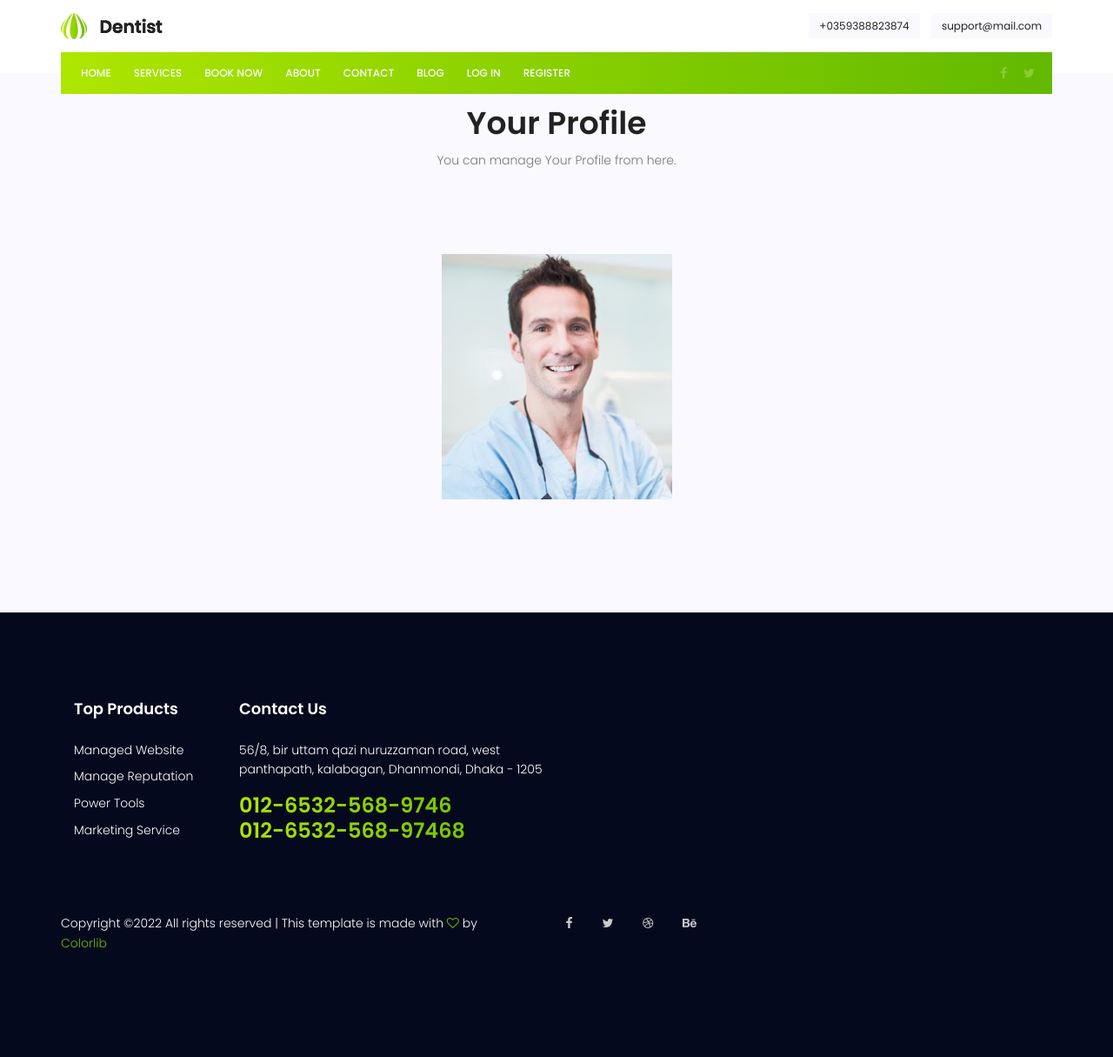
After one commit to kostadinov1/dental_v2, a Django app: page /accounts/profile/1/ in a window 1280 px wide. The commit adds this page. Shown: the whole page at 87% size. Run offline with Django 4.2, Linux system fonts and the light colour scheme; tables that the repository leaves empty hold one stand-in row (values such as "Sample post"); some libraries are stand-ins or nearby versions.

Commit message:
added profile views

```diff
--- /dev/null
+++ b/templates/accounts/profile-edit.html
@@ -0,0 +1,5 @@
+{% extends 'base/base.html' %}
+{% load static %}
+{% block main-content %}
+
+{% endblock %}
--- /dev/null
+++ b/templates/accounts/profile.html
@@ -0,0 +1,32 @@
+{% extends 'base/base.html' %}
+{% block main-content %}
+			<!-- Start team Area -->
+		    <section class="team-area section-gap" id="team">
+		        <div class="container">
+		            <div class="row d-flex justify-content-center">
+		                <div class="menu-content pb-70 col-lg-8">
+		                    <div class="title text-center">
+		                        <h1 class="mb-10">Your Profile</h1>
+		                        <p>You can manage Your Profile from here.</p>
+		                    </div>
+		                </div>
+		            </div>
+
+		            <div class="row justify-content-center d-flex align-items-center">
+		                <div class="col-lg-3 col-md-6 single-team">
+		                    <div class="thumb">
+		                        <img class="img-fluid" src="img/t1.jpg" alt="">
+		                        <div class="align-items-end justify-content-center d-flex">
+		                            <p>
+		                            	inappropriate behavior
+		                            </p>
+		                            <h4>Andy Florence</h4>
+		                        </div>
+		                    </div>
+		                </div>
+
+		            </div>
+		        </div>
+		    </section>
+		    <!-- End team Area -->
+{% endblock %}
--- a/templates/base/base.html
+++ b/templates/base/base.html
@@ -69,7 +69,11 @@
 				          <li><a href="{% url 'login' %}">Log In</a></li>
 				          <li><a href="{% url 'register' %}">Register</a></li>
                           {% else %}
-                          <li><a href="#">Profile</a></li>
+                                {% if request.user.has_profile %}
+                                    <li><a href="{% url 'profile' request.user.id %}">Profile</a></li>
+                                {% else %}
+                                    <li><a href="{% url 'profile create' %}">Profile</a></li>
+                                {% endif %}
 				          <li><a href="{% url 'logout' %}">Log Out</a></li>
                           {% endif %}
 				        </ul>
@@ -110,31 +114,7 @@
 								<h3>012-6532-568-97468</h3>
 							</div>
 						</div>
-						<div class="col-lg-6  col-md-12">
-							<div class="single-footer-widget newsletter">
-								<h6>Newsletter</h6>
-								<p>You can trust us. we only send promo offers, not a single spam.</p>
-								<div id="mc_embed_signup">
-									<form target="_blank" novalidate="true" action="https://spondonit.us12.list-manage.com/subscribe/post?u=1462626880ade1ac87bd9c93a&amp;id=92a4423d01" method="get" class="form-inline">
 
-										<div class="form-group row" style="width: 100%">
-											<div class="col-lg-8 col-md-12">
-												<input name="EMAIL" placeholder="Your Email Address" onfocus="this.placeholder = ''" onblur="this.placeholder = 'Your Email Address '" required="" type="email">
-												<div style="position: absolute; left: -5000px;">
-													<input name="b_36c4fd991d266f23781ded980_aefe40901a" tabindex="-1" value="" type="text">
-												</div>
-											</div>
-
-											<div class="col-lg-4 col-md-12">
-												<button class="nw-btn primary-btn">Subscribe<span class="lnr lnr-arrow-right"></span></button>
-											</div>
-										</div>
-										<div class="info"></div>
-									</form>
-								</div>
-							</div>
-						</div>
-					</div>
 
 					<div class="row footer-bottom d-flex justify-content-between">
 						<p class="col-lg-8 col-sm-12 footer-text m-0"><!-- Link back to Colorlib can't be removed. Template is licensed under CC BY 3.0. -->
--- a/web/accounts/models.py
+++ b/web/accounts/models.py
@@ -13,6 +13,8 @@ class AppUser(auth_models.AbstractBaseUser, auth_models.PermissionsMixin):
     is_superuser = models.BooleanField(default=False)
     is_staff = models.BooleanField(default=False,)
     is_active = models.BooleanField(default=True)
+
+    has_profile = models.BooleanField(default=False)
 
     objects = AppUsersManager()
 
--- a/web/accounts/urls.py
+++ b/web/accounts/urls.py
@@ -1,10 +1,15 @@
 from django.urls import path
 
-from web.accounts.views import UserRegistrationView, UserLoginView, logout_view
+from web.accounts.views import UserRegistrationView, UserLoginView, logout_view, ProfileDetailsView, \
+    CreateUserProfileView, EditProfileView, DeleteProfileView
 
 urlpatterns = (
     path('register/', UserRegistrationView.as_view(), name='register'),
     path('login/', UserLoginView.as_view(), name='login'),
     path('logout/', logout_view, name='logout'),
+    path('profile/<int:pk>/', ProfileDetailsView.as_view(), name='profile'),
+    path('profile-create/', CreateUserProfileView.as_view(), name='profile create'),
+    path('profile-edit/<int:pk>/', EditProfileView.as_view(), name='profile edit'),
+    path('profile-delete/<int:pk>/', DeleteProfileView.as_view(), name='profile delete')
 
 )
--- a/web/accounts/views.py
+++ b/web/accounts/views.py
@@ -1,13 +1,15 @@
-from django.contrib.auth import login, logout
+from django.contrib.auth import login, logout, get_user_model
 from django.contrib.auth.decorators import login_required
 from django.contrib.auth.mixins import LoginRequiredMixin
 from django.contrib.auth.views import LoginView, PasswordChangeView, PasswordChangeDoneView
 from django.shortcuts import render, redirect
 from django.urls import reverse_lazy
-from django.views.generic import CreateView
+from django.views.generic import CreateView, DetailView, UpdateView, DeleteView
 
-from web.accounts.forms import UserRegistrationForm
+from web.accounts.forms import UserRegistrationForm, CreateProfileForm, EditProfileForm, DeleteProfileForm
+from web.accounts.models import Profile
 
+UserModel = get_user_model()
 
 class UserRegistrationView(CreateView):
     form_class = UserRegistrationForm
@@ -41,3 +43,38 @@ class ChangePasswordView(PasswordChangeView, LoginRequiredMixin):
 
 class ChangePasswordDoneView(PasswordChangeDoneView):
     template_name = 'accounts/login.html'
+
+
+# PROFILE VIEWS
+class ProfileDetailsView(DetailView, LoginRequiredMixin):
+    model = Profile
+    template_name = 'accounts/profile.html'
+    context_object_name = 'profile'
+
+
+class CreateUserProfileView(LoginRequiredMixin, CreateView):
+    login_url = reverse_lazy('home')
+    form_class = CreateProfileForm
+    template_name = 'accounts/profile-create.html'
+    success_url = reverse_lazy('home')
+
+    def form_valid(self, form):
+        form.instance.user = self.request.user
+        self.request.user.has_profile = True
+        return super().form_valid(form)
+
+
+class EditProfileView(UpdateView, LoginRequiredMixin):
+    model = Profile
+    template_name = 'accounts/profile-edit.html'
+    form_class = EditProfileForm
+
+    def get_success_url(self):
+        return reverse_lazy('show profile view', kwargs={'pk': self.object.user.id})
+
+
+class DeleteProfileView(DeleteView, LoginRequiredMixin):
+    model = UserModel
+    template_name = 'accounts/profile-delete.html'
+    success_url = reverse_lazy('home')
+    form_class = DeleteProfileForm
```
Also changed, not shown: templates/accounts/profile-create.html (added, +26 -0 lines), templates/accounts/profile-delete.html (added, +28 -0 lines), web/accounts/migrations/0002_appuser_has_profile.py (added).
